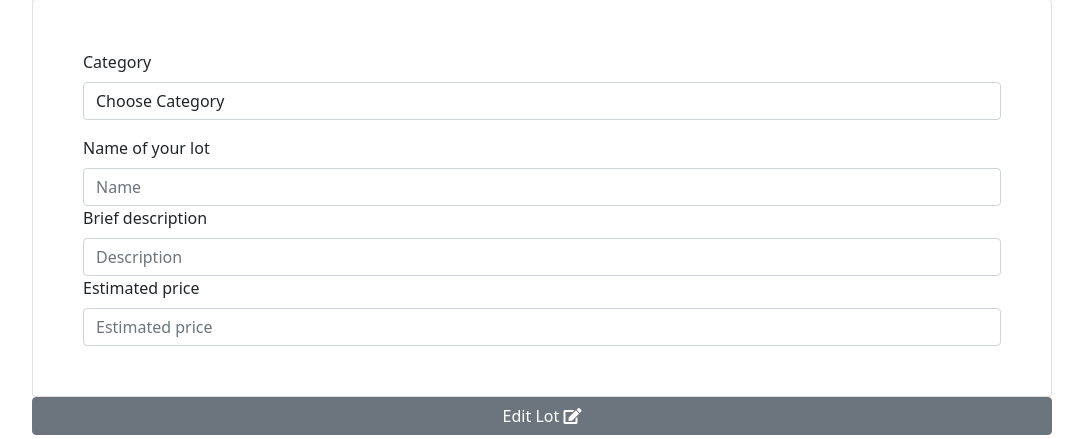
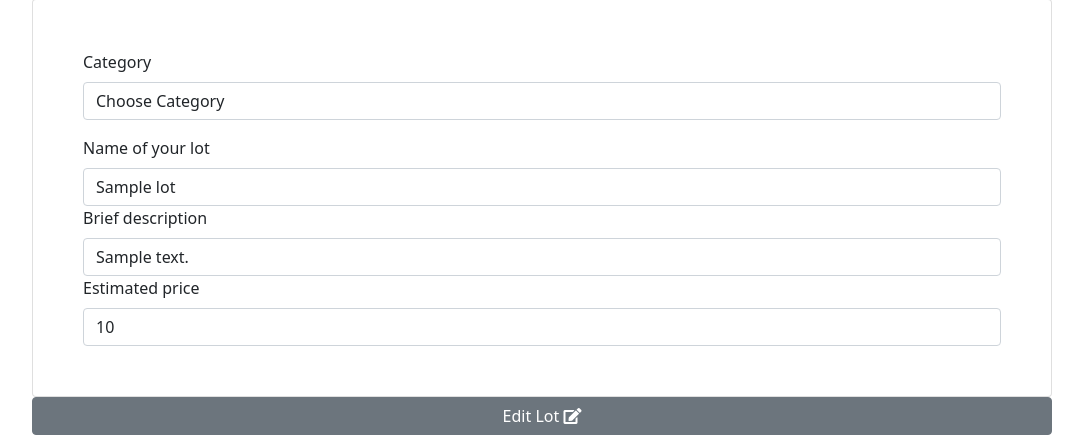
Before and after one commit to Gloria-21/weird_and_wonderful, a Flask app: template templates/edit_lot.html in a window 1280 px wide. Shown: the part 694-1133 px from the top of the page, without its empty margins (98-1181 px from the left). Run offline with Flask 2, Linux system fonts and the light colour scheme; the template is opened without the code that fills it: most values are stand-ins (such as "Sample title", 1, 10 or a date in 2020); some libraries are stand-ins or nearby versions.

Commit message:
Categories dynamically generated

```diff
--- a/templates/edit_lot.html
+++ b/templates/edit_lot.html
@@ -7,27 +7,25 @@
         <div class="card_lot">
           <!--category selection taken from mini project-->
           <div class="form-group">
-            <label for="category_name"> Category</label>
+            <label for="category_name"> Category </label>
             <select id="category_name" name="category_name" class="form-control" required>
               <option value="" disabled selected>Choose Category</option>
-              <option value="1">Jewellery</option>
-              <option value="2">European Porcelain</option>
-              <option value="3">Furniture</option>
-              <!--{% for category in categories %}
-              <option value="{{ category.category_name }}">{{ category.category_name }}</option>
-              {% endfor %}-->
+              {% for category in categories %}
+               <option value="{{ category.category_name}}">{{ category.category_name}}</option>
+              {% endfor %}
             </select>
           </div>
           <!--Lot name-->
           <label for="name"> Name of your lot</label>
-          <input type="text" name="name" id="name" placeholder="Name" class="form-control" required>
+          <input type="text" name="name" id="name" placeholder="Name" class="form-control" value="{{ lot.name }}" required>
           <!--Lot description-->
           <label for="description"> Brief description</label>
-          <input type="text" name="description" id="description" placeholder="Description" class="form-control" required>
+          <input type="text" name="description" id="description" placeholder="Description" class="form-control"
+          value="{{ lot.description }}" required>
           <!--Estimated price-->
           <label for="estimate_price"> Estimated price</label>
           <input type="text" name="estimate_price" id="estimate_price" placeholder="Estimated price" class="form-control"
-            required>
+            value="{{ lot.estimate_price}}" required>
         </div>
         <!--Submition button-->
         <div class="form-group">
--- a/templates/profile.html
+++ b/templates/profile.html
@@ -11,7 +11,6 @@
 
   <div class="row col s10 offset-s1 m6 offset-m3">
     <h4 class="review-header center-align">My lots</h4>
-  </div>
     {% for lot in lots %}
 
     <div class="row gx-4 gx-lg-5 row-cols-2 row-cols-md-3 row-cols-xl-4 justify-content-center">
@@ -47,3 +46,4 @@
       </div>
     </div>
     {% endblock %}
+  </div>
```
Lines whose indentation alone changed are shown as unchanged.
